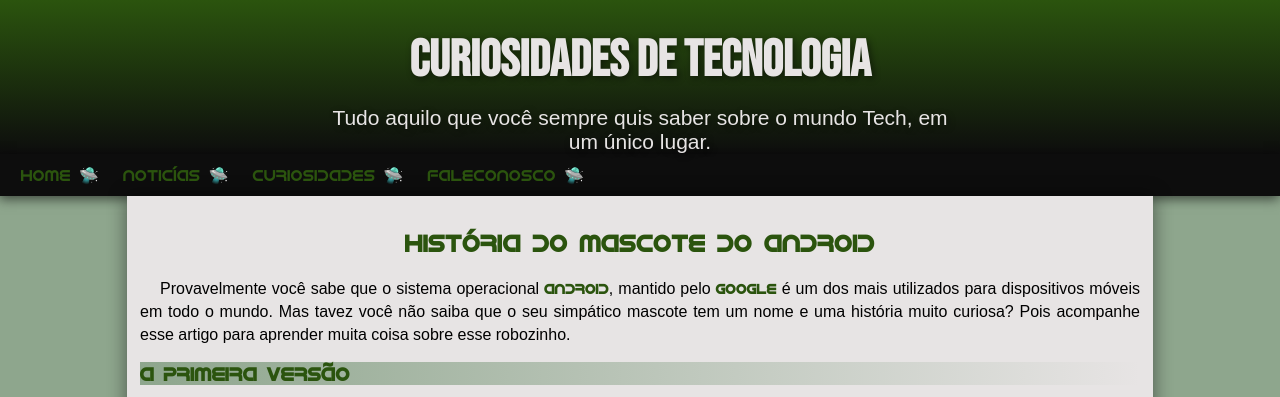
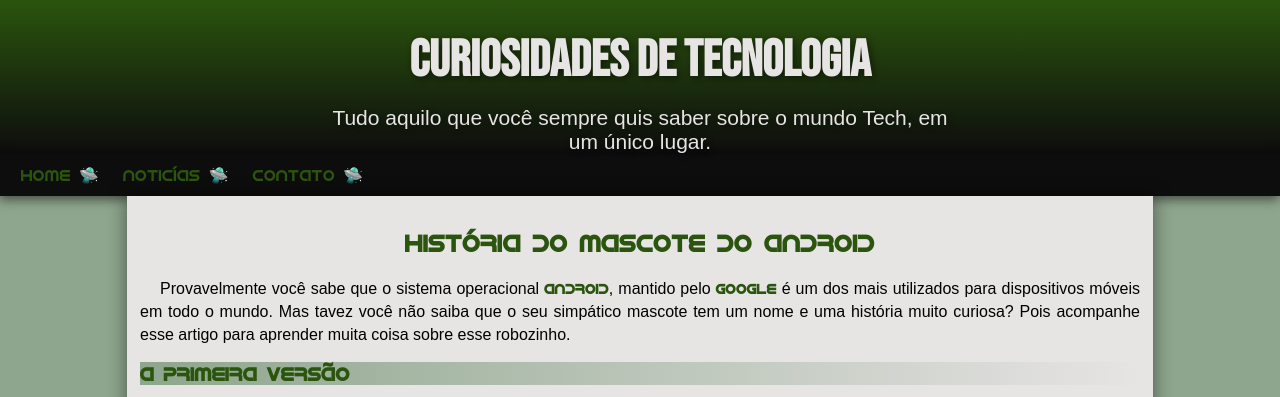
Before and after one commit to lucasgenerau/projeto-android, a plain HTML site: page index.html in a window 1280 px wide. Shown: the top 397 px of the page. Drawn offline with Linux system fonts and the light colour scheme.

Commit message:
Update index.html
correção de bug

```diff
--- a/index.html
+++ b/index.html
@@ -21,8 +21,7 @@
     <nav>
         <a href="#" class="text-menu">Home</a>
         <a href="#" class="text-menu">Noticías</a>
-        <a href="#" class="text-menu">Curiosidades</a>
-        <a href="#" class="text-menu">FaleConosco</a>
+        <a href="#" class="text-menu">contato</a>
     </nav>
 
     <main>
```
